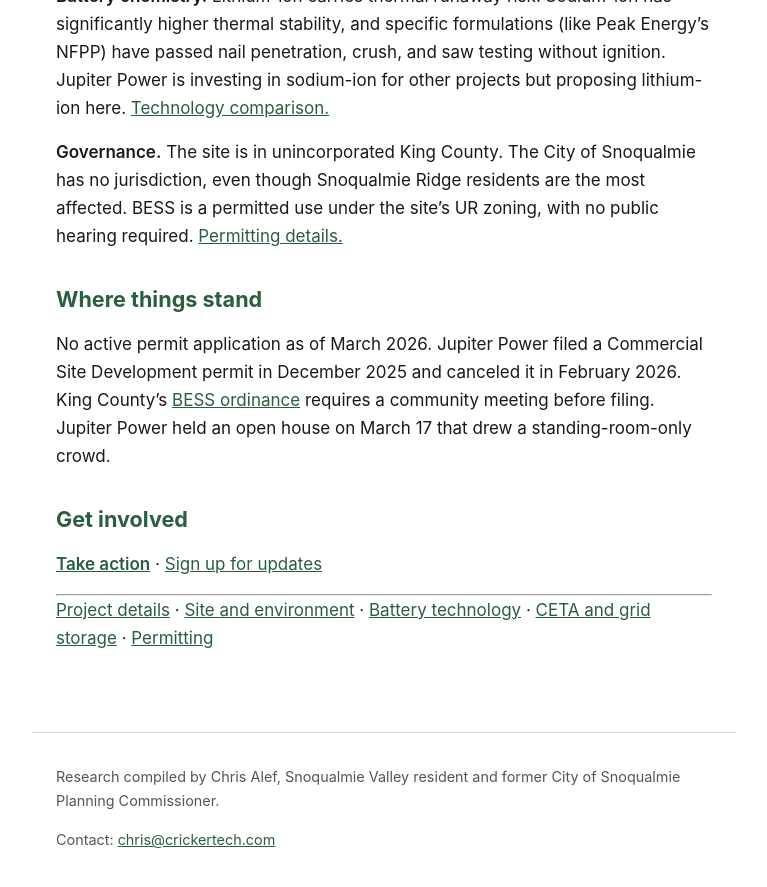
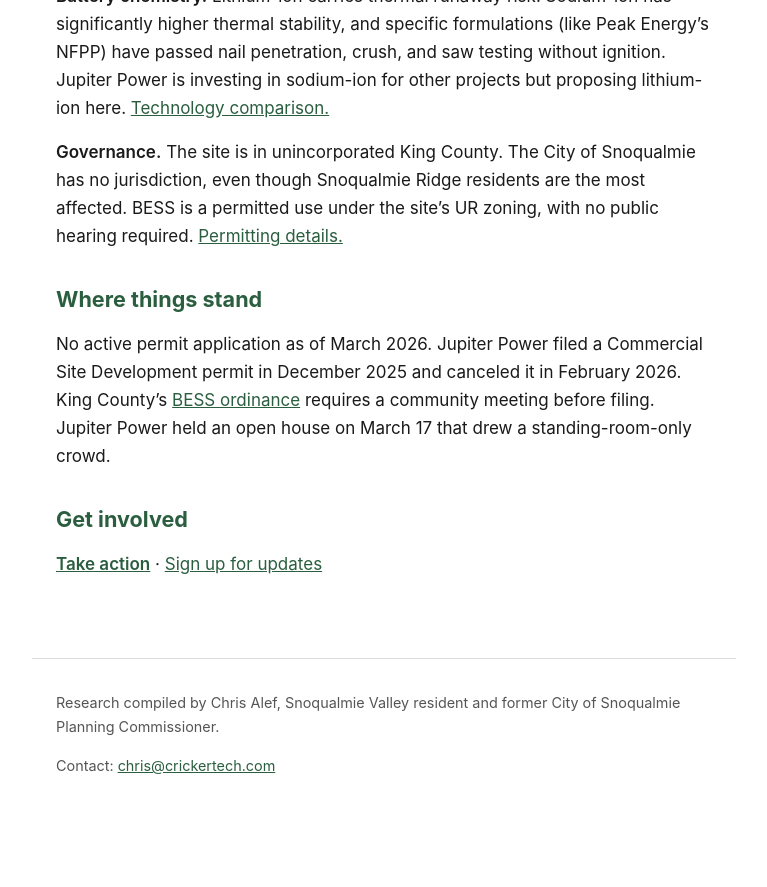
Before and after one commit to calef/cascadia-ridge-bess, a Jekyll site: the page built from index.md, in a window 1280 px wide and 900 px high, scrolled down 1303 px. Shown: the top 887 px of the window, without its empty margins (256-1023 px from the left). Built offline with Jekyll 4.4.1, drawn with Linux system fonts in a browser that asks for light colours; after the commit the page ends 2129 px from its top, so only the background shows below that.

Commit message:
Deploy site 2026-03-17-194955

```diff
--- a/index.md
+++ b/index.md
@@ -29,7 +29,3 @@ No active permit application as of March 2026. Jupiter Power filed a Commercial
 ## Get involved
 
 **[Take action](/take-action)** · [Sign up for updates](/subscribe)
-
----
-
-[Project details](/project) · [Site and environment](/site-and-environment) · [Battery technology](/battery-technology) · [CETA and grid storage](/ceta) · [Permitting](/permitting)
```
